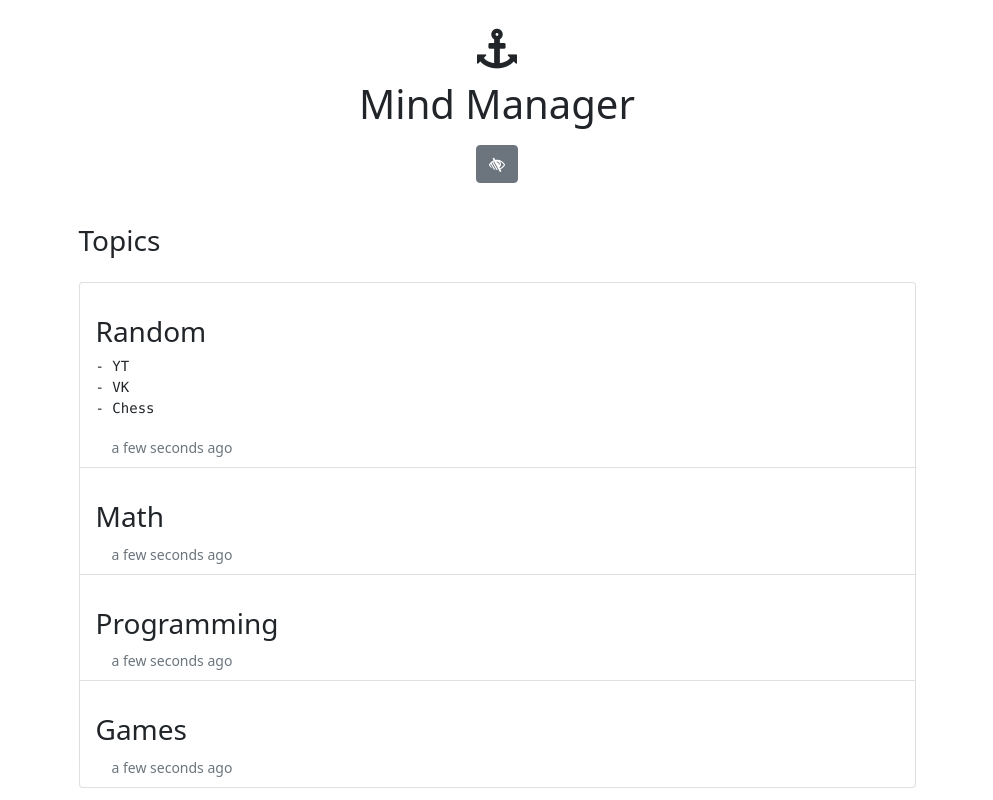
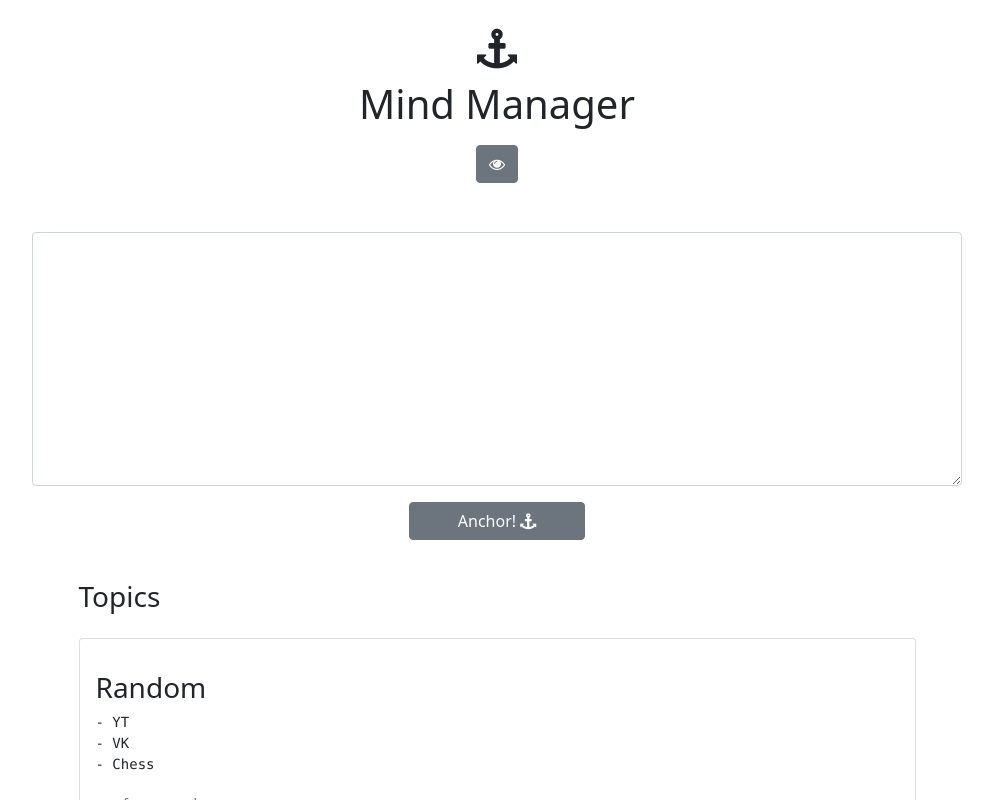
Before and after one commit to mlgmontage/mindmanagerapp, a React (Create React App) app in the folder frontend/: page / in a window 1280 px wide. Shown: the top 800 px of the page, without its empty margins (143-1136 px from the left). Built offline with nearby package versions, Linux system fonts and the light colour scheme.

Commit message:
handle change text

```diff
--- a/frontend/src/App.js
+++ b/frontend/src/App.js
@@ -1,11 +1,15 @@
-import { useEffect, useState } from "react";
+import { useState } from "react";
 import Topics from "./components/Topics";
 import TopicForm from "./components/TopicForm";
 import topicsList from "./data/topics";
 
 function App() {
-  useEffect(() => console.log("use effect"));
-  const [show, setShow] = useState(false);
+  const [show, setShow] = useState(true);
+  const [text, setText] = useState("");
+
+  const submitTopic = () => {
+    console.log(text);
+  };
 
   return (
     <div className="container">
@@ -27,7 +31,12 @@ function App() {
           </button>
         </h1>
       </header>
-      <TopicForm show={show} />
+      <TopicForm
+        text={text}
+        setText={setText}
+        show={show}
+        submitTopic={submitTopic}
+      />
 
       <Topics topicsList={topicsList} />
     </div>
--- a/frontend/src/components/TopicForm.js
+++ b/frontend/src/components/TopicForm.js
@@ -5,17 +5,20 @@ function TopicForm(props) {
       className="col-md-10 m-auto py-4"
     >
       <div className="mb-3">
-        <label className="form-label" htmlFor="MarkDownText">
-          Markdown text
-        </label>
         <textarea
           className="form-control"
           rows="10"
-          id="MarkDownText"
+          value={props.text}
+          onChange={(e) => props.setText(e.target.value)}
         ></textarea>
       </div>
-      <div className="btn btn-secondary btn-large">
-        Anchor! <i className="fa fa-anchor"></i>
+      <div className="text-center">
+        <div
+          onClick={props.submitTopic}
+          className="btn btn-secondary btn-large px-5"
+        >
+          Anchor! <i className="fa fa-anchor"></i>
+        </div>
       </div>
     </form>
   );
--- a/frontend/src/index.js
+++ b/frontend/src/index.js
@@ -10,7 +10,4 @@ ReactDOM.render(
   document.getElementById("root")
 );
 
-// If you want to start measuring performance in your app, pass a function
-// to log results (for example: reportWebVitals(console.log))
-// or send to an analytics endpoint. Learn more: https://bit.ly/CRA-vitals
 reportWebVitals();
```
